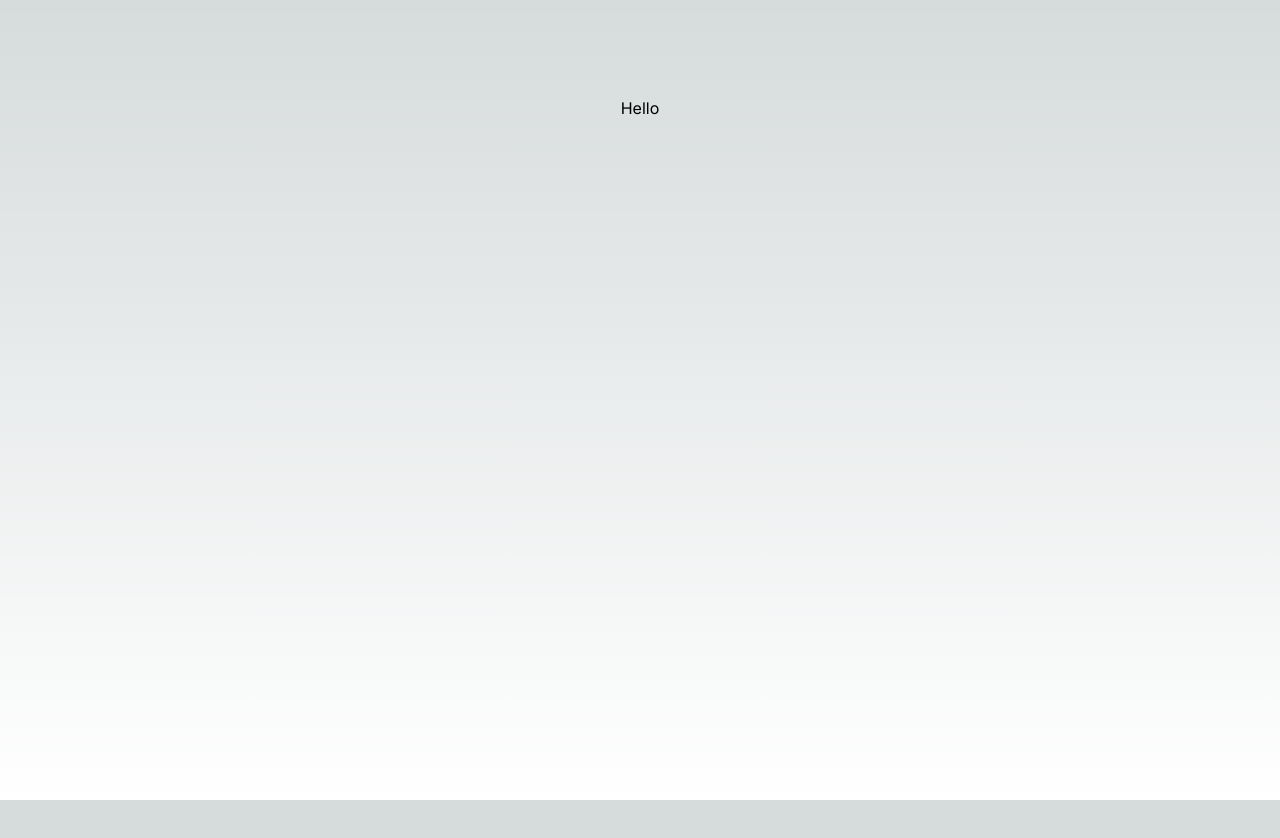
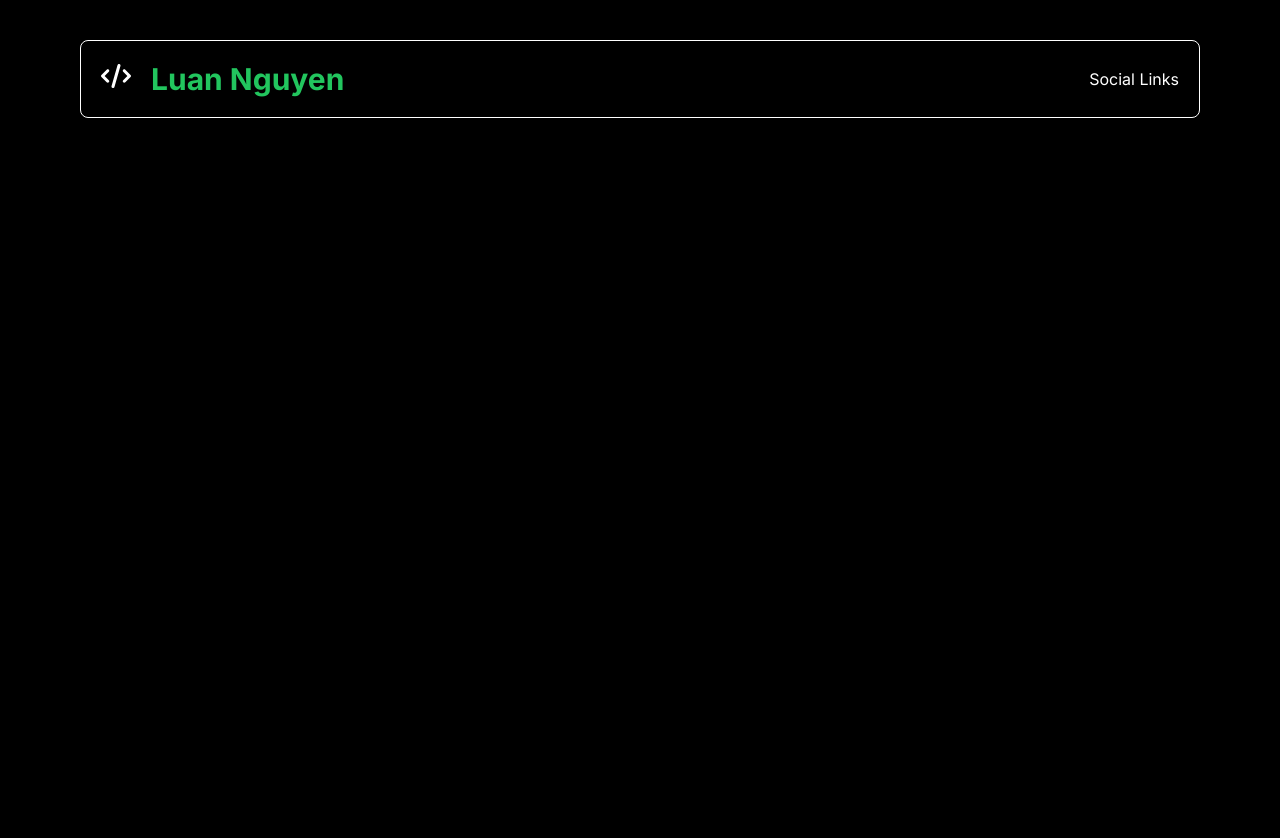
Before and after one commit to LuaanNguyen/luannguyen-portfolio, a Next.js app: page / in a window 1280 px wide. Shown: the top 838 px of the page. Before the commit the page ends 800 px from the top, so only its background shows below. Built offline with nearby package versions, Linux system fonts and the light colour scheme.

Commit message:
Added Theme Color Configs 💅

```diff
--- a/package.json
+++ b/package.json
@@ -11,7 +11,8 @@
   "dependencies": {
     "next": "14.2.5",
     "react": "^18",
-    "react-dom": "^18"
+    "react-dom": "^18",
+    "react-icons": "^5.2.1"
   },
   "devDependencies": {
     "@types/node": "^20",
--- /dev/null
+++ b/src/app/components/Navigation.tsx
@@ -0,0 +1,17 @@
+import React from "react";
+import { FaCode } from "react-icons/fa6";
+import "../globals.css";
+
+export default function Navigation() {
+  return (
+    <nav className="w-screen">
+      <div className=" flex justify-between mx-20 mt-10 border border-white p-5 rounded-lg items-center">
+        <div className="flex  gap-5 text-3xl font-bold">
+          <FaCode />
+          <h1 className="text-spotify-green">Luan Nguyen</h1>
+        </div>
+        <div>Social Links</div>
+      </div>
+    </nav>
+  );
+}
--- a/src/app/globals.css
+++ b/src/app/globals.css
@@ -2,32 +2,22 @@
 @tailwind components;
 @tailwind utilities;
 
-:root {
-  --foreground-rgb: 0, 0, 0;
-  --background-start-rgb: 214, 219, 220;
-  --background-end-rgb: 255, 255, 255;
-}
+@layer utilities {
+  .bg-spotify-black {
+    @apply bg-black;
+  }
 
-@media (prefers-color-scheme: dark) {
-  :root {
-    --foreground-rgb: 255, 255, 255;
-    --background-start-rgb: 0, 0, 0;
-    --background-end-rgb: 0, 0, 0;
+  .text-spotify-white {
+    @apply text-white;
+  }
+
+  .text-spotify-green {
+    @apply text-green-500; /* Or any specific green color you want to reference */
   }
 }
 
 body {
-  color: rgb(var(--foreground-rgb));
-  background: linear-gradient(
-      to bottom,
-      transparent,
-      rgb(var(--background-end-rgb))
-    )
-    rgb(var(--background-start-rgb));
+  @apply bg-spotify-black text-spotify-white;
 }
 
-@layer utilities {
-  .text-balance {
-    text-wrap: balance;
-  }
-}
+/* Any other global styles using the Spotify theme */
--- a/src/app/layout.tsx
+++ b/src/app/layout.tsx
@@ -1,6 +1,7 @@
 import type { Metadata } from "next";
 import { Inter } from "next/font/google";
 import "./globals.css";
+import Navigation from "./components/Navigation";
 
 const inter = Inter({ subsets: ["latin"] });
 
@@ -31,7 +32,10 @@ export default function RootLayout({
           sizes="<generated>"
         />
       </head>
-      <body className={inter.className}>{children}</body>
+      <body className={inter.className}>
+        <Navigation />
+        {children}
+      </body>
     </html>
   );
 }
--- a/src/app/page.tsx
+++ b/src/app/page.tsx
@@ -1,7 +1,5 @@
 export default function Home() {
   return (
-    <main className="flex min-h-screen flex-col items-center justify-between p-24">
-      Hello
-    </main>
+    <main className="flex min-h-screen flex-col items-center justify-between p-24"></main>
   );
 }
```
Also changed, not shown: tailwind.config.ts (+7 -4 lines), 1 other file (tests, documents, lock files or other folders).
